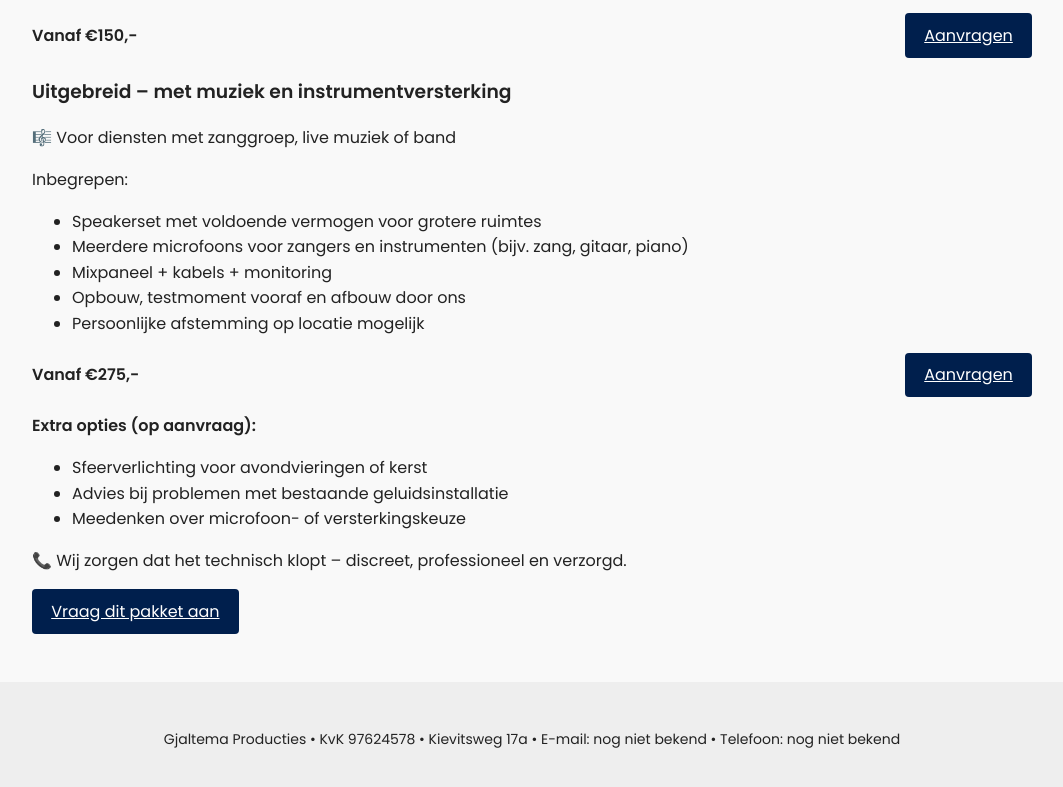
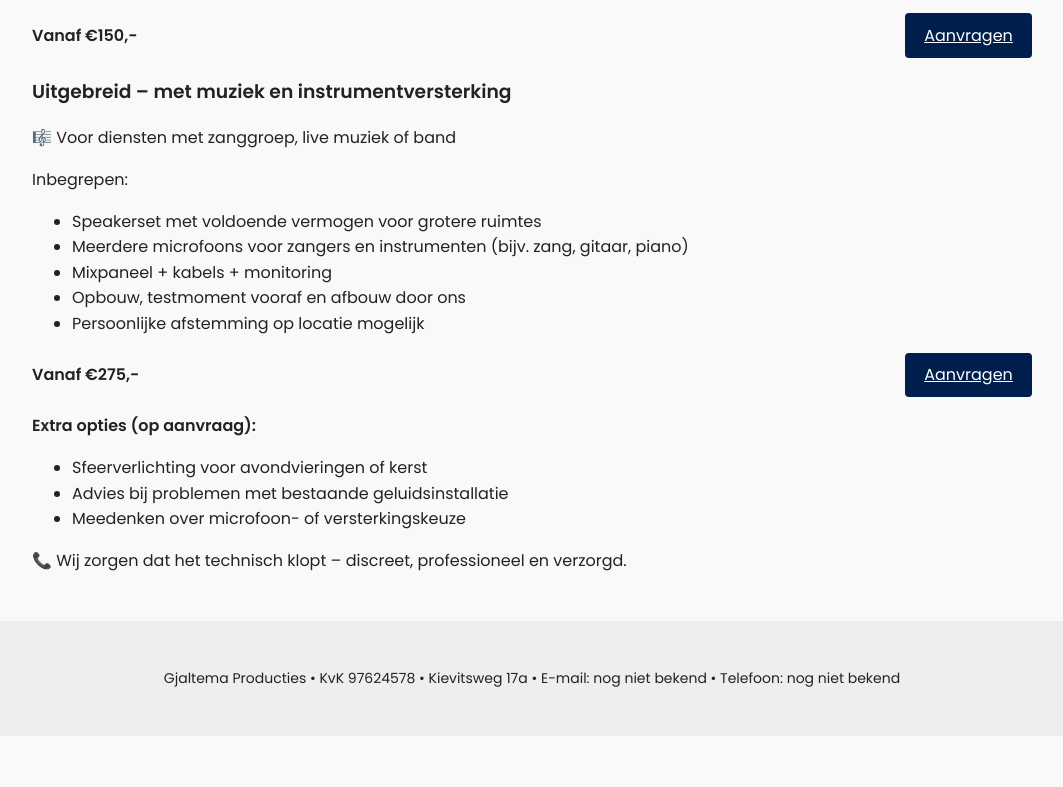
Before and after one commit to richgjaltje/GjaltemaProducties, a plain HTML site: page kerken.html in a window 1280 px wide. Shown: the part 824-1611 px from the top of the page, without its empty margins (108-1171 px from the left). After the commit the page ends 1560 px from the top, so only its background shows below. Drawn offline with Linux system fonts and the light colour scheme.

Commit message:
Update kerken.html

```diff
--- a/kerken.html
+++ b/kerken.html
@@ -61,7 +61,6 @@
           <li>Meedenken over microfoon- of versterkingskeuze</li>
         </ul>
           <p>📞 Wij zorgen dat het technisch klopt – discreet, professioneel en verzorgd.</p>
-          <p><a class="btn" href="contact.html?pakket=Kerk+%26+Ceremonies">Vraag dit pakket aan</a></p>
         </section>
   </main>
 
```
